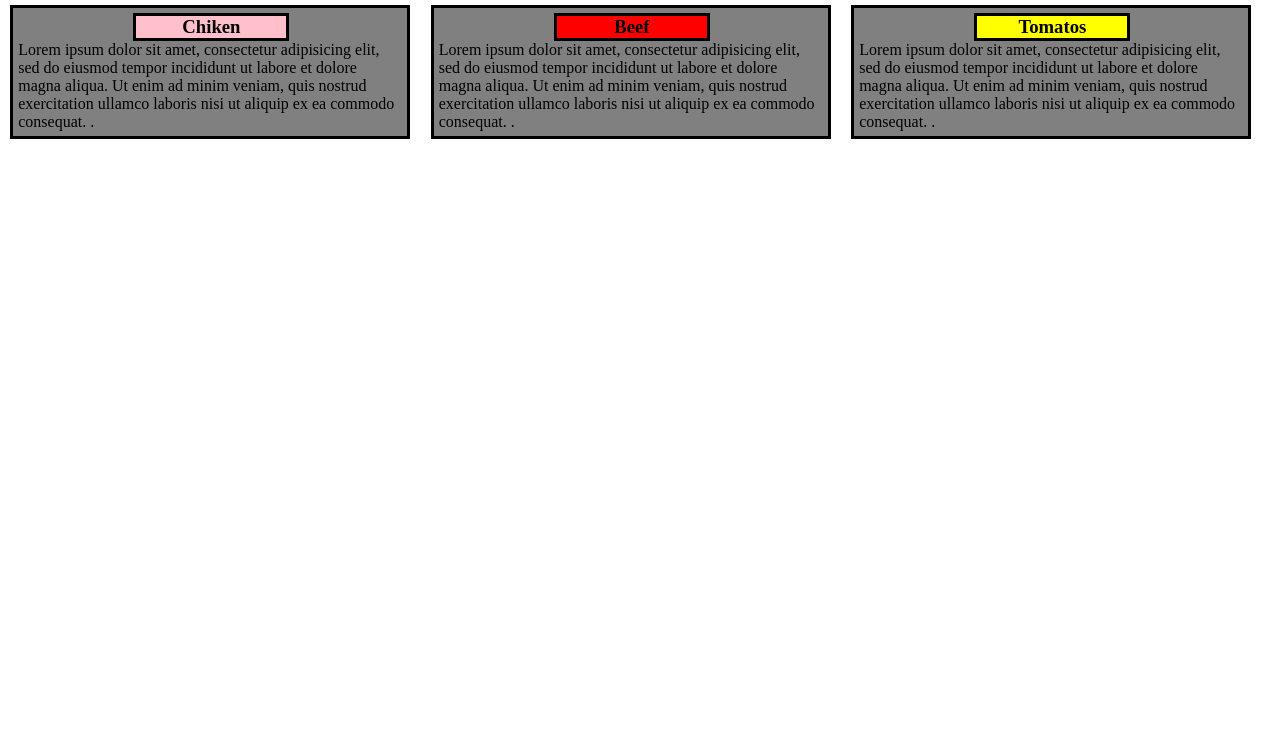
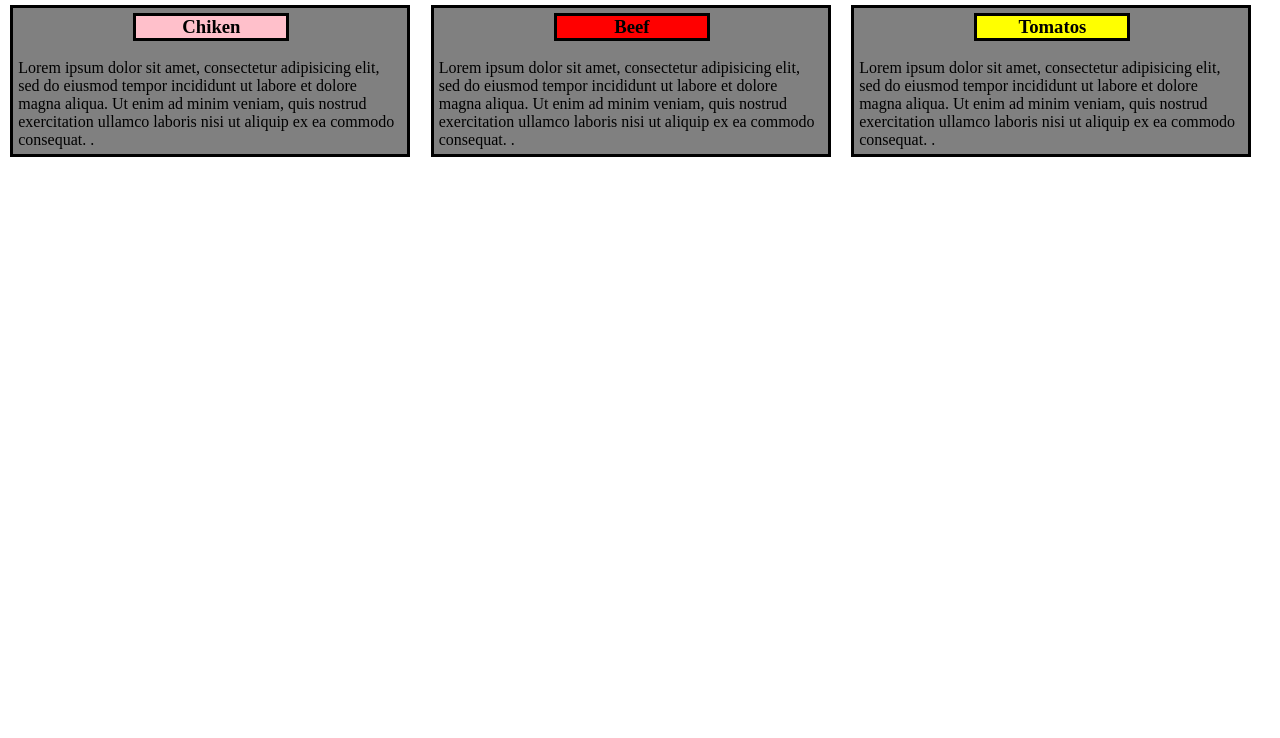
Before and after one commit to stojanovskit/module2-solution, a plain HTML site: page index.html in a window 1280 px wide. Shown: the part 62-800 px from the top of the page. Drawn offline with Linux system fonts and the light colour scheme.

Commit message:
Update index.html
V2 of my solution for module 2 - html file

```diff
--- a/index.html
+++ b/index.html
@@ -7,17 +7,18 @@
 </head>
 <body>
 	<h1> Our Menu </h1>
-	<div> <h3 class="pink">Chiken</h3> Lorem ipsum dolor sit amet, consectetur adipisicing elit, sed do eiusmod
+	<div> <h3 class="pink">Chiken</h3> <br>
+	<span>	Lorem ipsum dolor sit amet, consectetur adipisicing elit, sed do eiusmod
 	tempor incididunt ut labore et dolore magna aliqua. Ut enim ad minim veniam,
 	quis nostrud exercitation ullamco laboris nisi ut aliquip ex ea commodo
-	consequat. .</div>
-	<div> <h3 class="red">Beef</h3> Lorem ipsum dolor sit amet, consectetur adipisicing elit, sed do eiusmod
+	consequat. .</span></div>
+	<div> <h3 class="red">Beef</h3> <br><span>Lorem ipsum dolor sit amet, consectetur adipisicing elit, sed do eiusmod
 	tempor incididunt ut labore et dolore magna aliqua. Ut enim ad minim veniam,
 	quis nostrud exercitation ullamco laboris nisi ut aliquip ex ea commodo
-	consequat. .</div>
-	<div class="third"> <h3 class="yellow">Tomatos</h3> Lorem ipsum dolor sit amet, consectetur adipisicing elit, sed do eiusmod
+	consequat. .</span></div>
+	<div class="third"> <h3 class="yellow">Tomatos</h3> <br><span>Lorem ipsum dolor sit amet, consectetur adipisicing elit, sed do eiusmod
 	tempor incididunt ut labore et dolore magna aliqua. Ut enim ad minim veniam,
 	quis nostrud exercitation ullamco laboris nisi ut aliquip ex ea commodo
-	consequat. .</div>
+	consequat. .</span></div>
 </body>
 </html>
```
